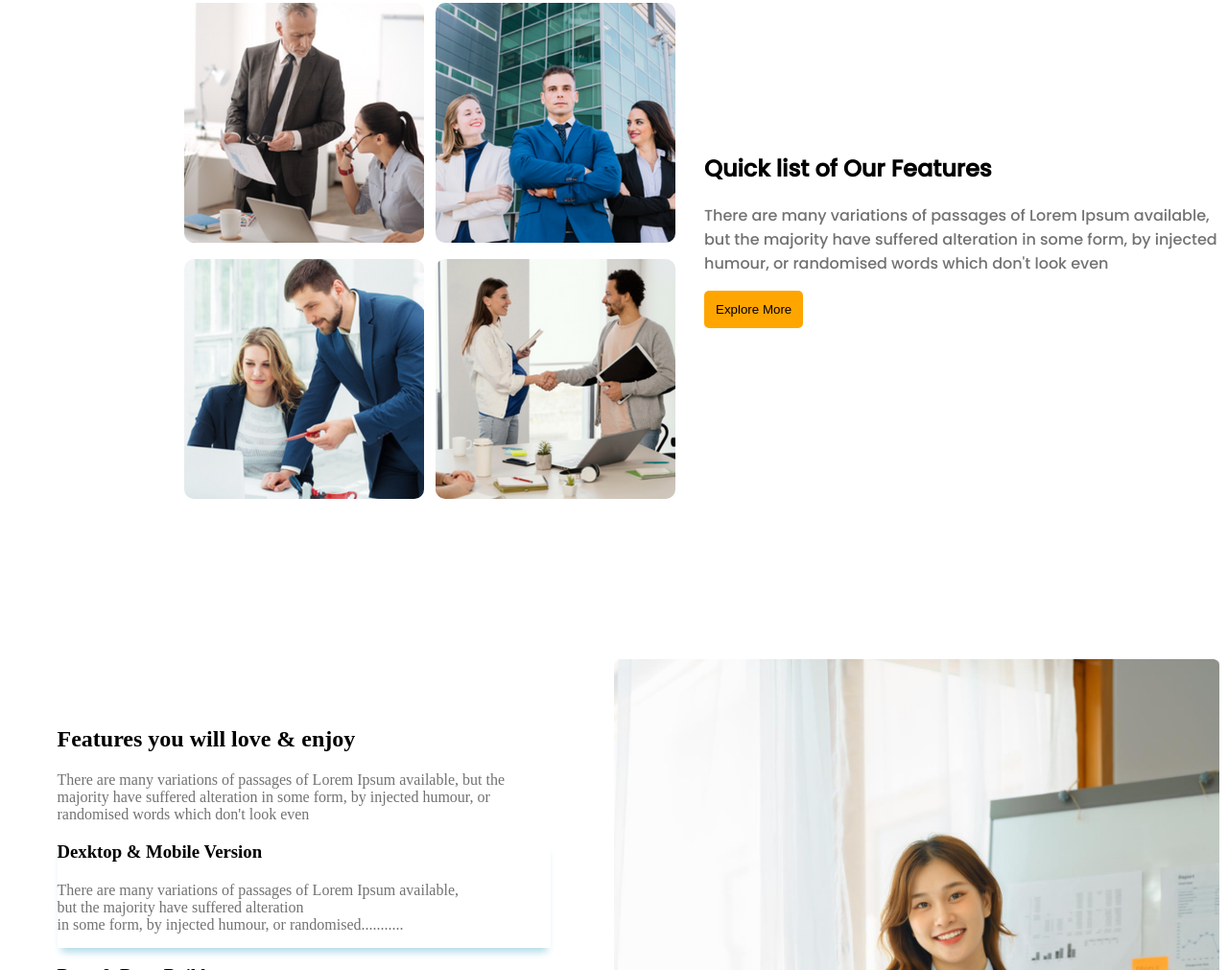
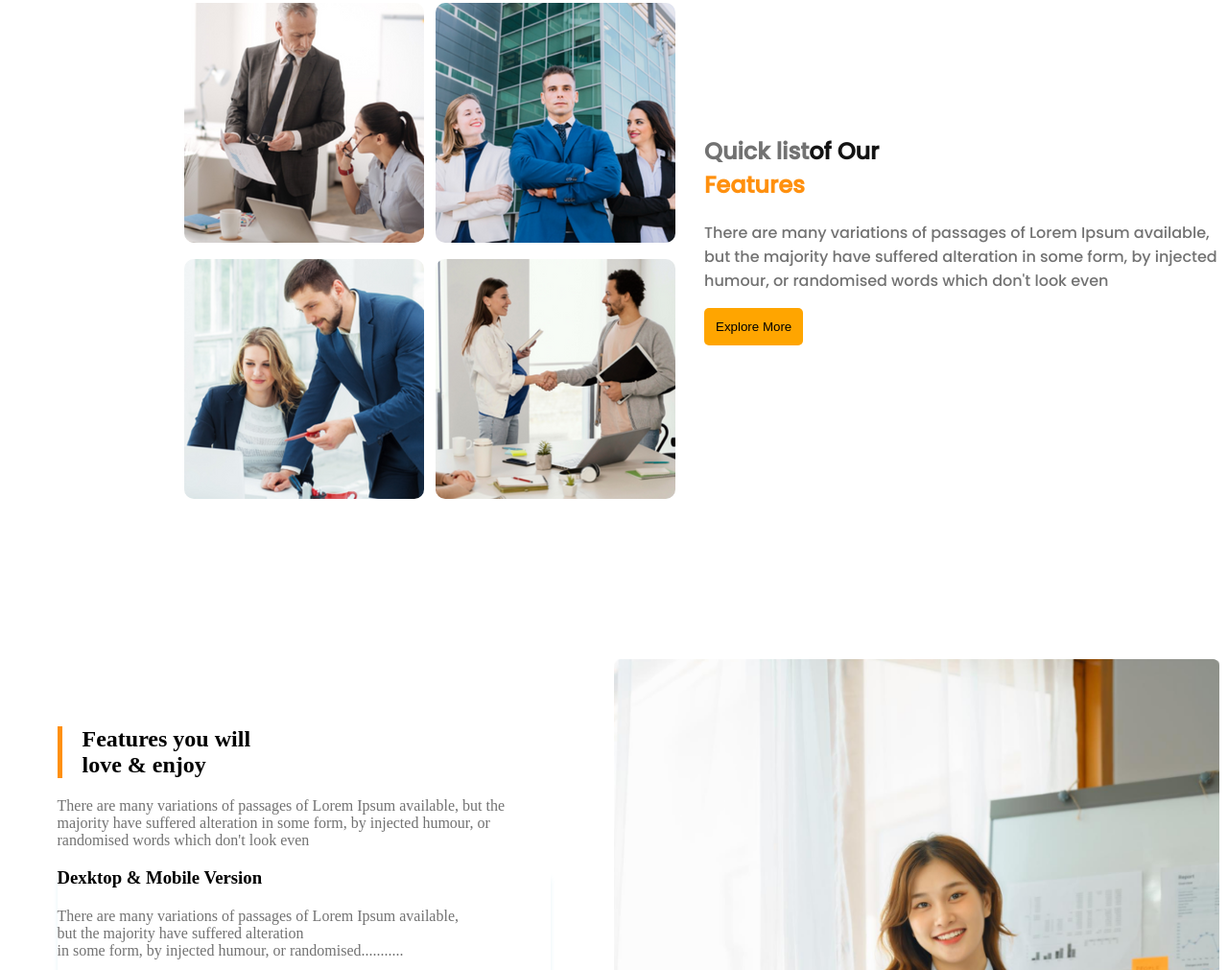
Before and after one commit to MdShakhawatHossain22/second-assignment, a plain HTML site: page index.html in a window 1280 px wide. Shown: the part 1047-2058 px from the top of the page at 96% size. Drawn offline with Linux system fonts and the light colour scheme.

Commit message:
“Name”

```diff
--- a/index.html
+++ b/index.html
@@ -56,7 +56,10 @@
         </div>
       </div>
       <div class="quick-list">
-        <h1>Quick list of Our Features</h1>
+        <h1 class="quick-list-h1">
+          Quick list<span style="color: #131313">of Our</span> <br />
+          <span style="color: #ff900e">Features</span>
+        </h1>
         <p>
           There are many variations of passages of Lorem Ipsum available, <br />
           but the majority have suffered alteration in some form, by injected
@@ -72,7 +75,10 @@
     <section class="section-threee">
       <div class="first-colam">
         <div class="features-you">
-          <h1>Features you will love & enjoy</h1>
+          <h1 class="features-h1">
+            Features you will <br />
+            love & enjoy
+          </h1>
           <p class="features-you">
             There are many variations of passages of Lorem Ipsum available, but
             the <br />
--- a/style.css
+++ b/style.css
@@ -22,6 +22,9 @@ body {
   margin-right: 10px;
   color: #727272;
   padding: 5px;
+}
+.quick-list-h1 {
+  color: #727272;
 }
 .paragraph {
   color: #727272;
@@ -81,6 +84,10 @@ body {
 }
 .first-colam p {
   color: #727272;
+}
+.features-h1 {
+  border-left: 5px solid #ff900e;
+  padding-left: 21px;
 }
 .fore-div {
   width: 514px;
```
